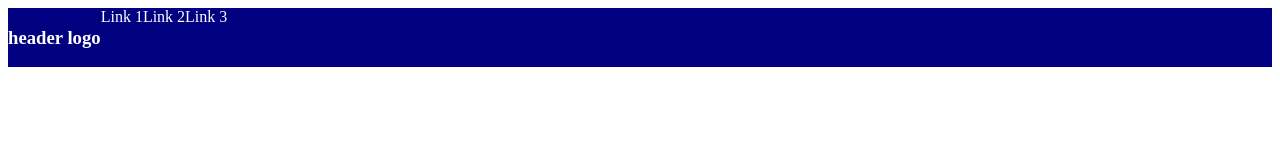
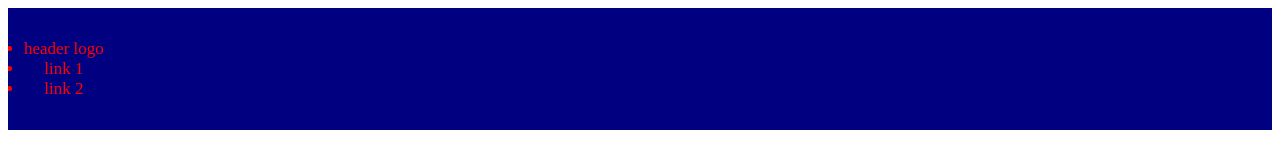
Before and after one commit to jcwebb1/landing-page, a plain HTML site: page index.html in a window 1280 px wide. Drawn offline with Linux system fonts and the light colour scheme.

Commit message:
added some html and css, am already getting stuck

```diff
--- a/index.html
+++ b/index.html
@@ -9,11 +9,12 @@
 </head>
 
 <body>
-    <nav class="container">
-        <h3 class="head3">header logo</h3>
-        <div class="link">Link 1</div>
-        <div class="link">Link 2</div>
-        <div class="link">Link 3</div>
+    <nav class="navcontainer">
+        <ul>
+            <li>header logo</li>
+            <li>link 1</li>
+            <li>link 2</li>
+        </ul>
     </nav>
 
 
--- a/style.css
+++ b/style.css
@@ -1,8 +1,13 @@
-.container {
+.navcontainer {
     background-color: navy;
     color: white;
-    display: flex;
+   overflow: hidden;
 }
-.head3 {
-    padding: 0%;
+ul {
+    float: left;
+    color: red;
+    text-align: center;
+    padding: 14px 16px;
+    text-decoration: none;
+    font-size: 17px;
 }
```
